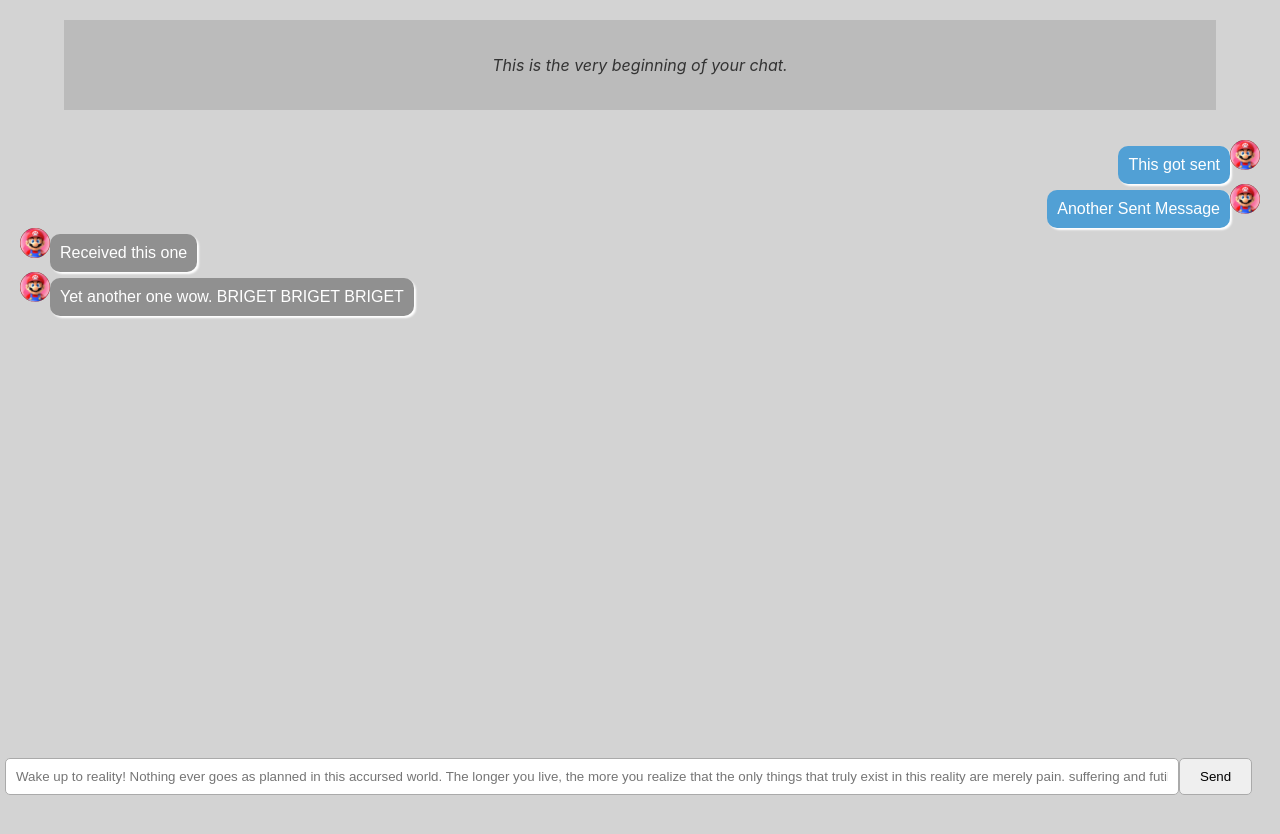
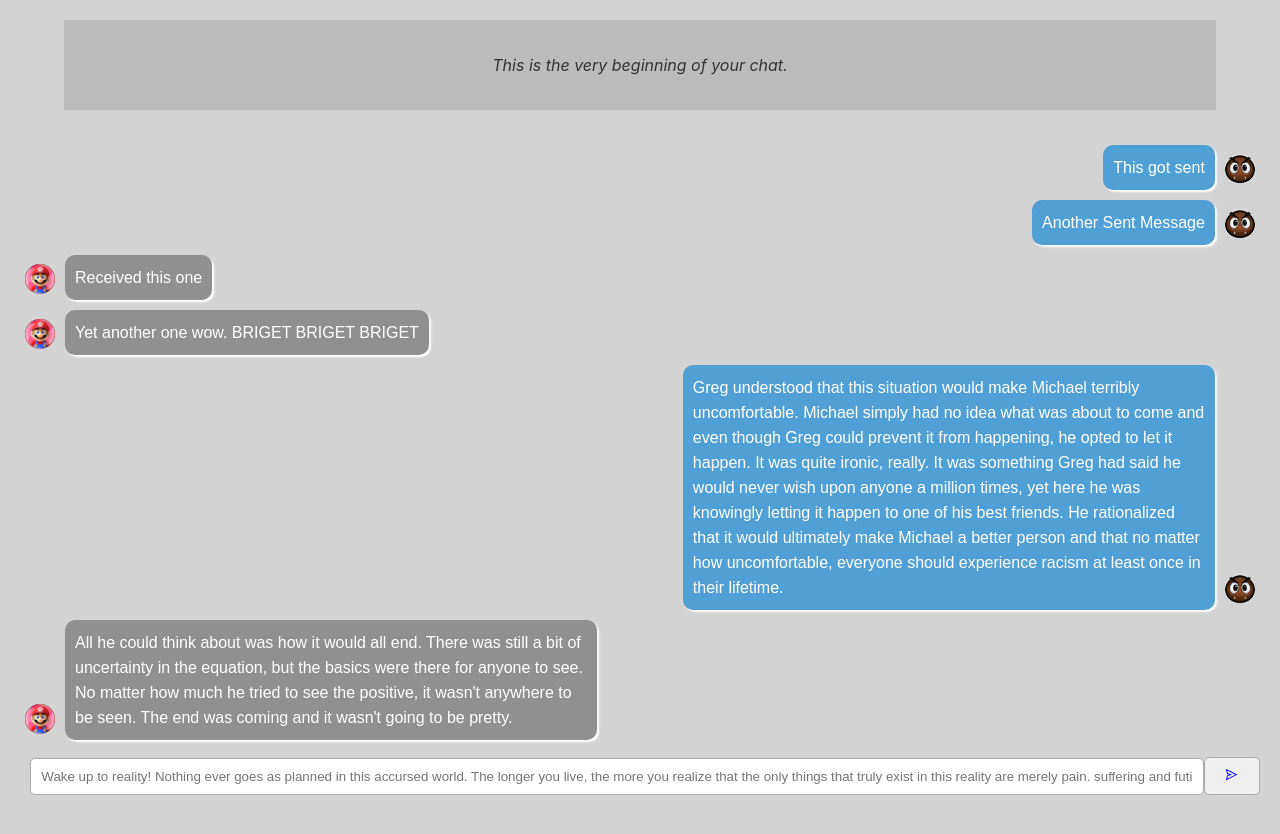
Before and after one commit to thatonenerd2000/advanced_chat_app, a React app in the folder adv_chat_app/: page / in a window 1280 px wide. Built offline with nearby package versions, Linux system fonts and the light colour scheme.

Commit message:
Main Chat Screen Styling Done

```diff
--- a/adv_chat_app/package.json
+++ b/adv_chat_app/package.json
@@ -8,6 +8,7 @@
     "@testing-library/user-event": "^12.8.3",
     "react": "^17.0.2",
     "react-dom": "^17.0.2",
+    "react-icons": "^4.2.0",
     "react-scripts": "4.0.3",
     "sass": "^1.37.5",
     "web-vitals": "^1.1.2"
--- a/adv_chat_app/src/front_comp/ChatBubble.jsx
+++ b/adv_chat_app/src/front_comp/ChatBubble.jsx
@@ -2,13 +2,14 @@ import React,{useState,useEffect,useContext} from 'react';
 import "./front_comp_style.scss";
 
 import sentAvatar from "../assets/sentAvatar.jpg"
+import receiveAvatar from "../assets/receiveAvatar.jpg"
 
 const ChatBubble = (props) => {
     return (
         <div className={"bubble_container " + props.MessageType}>
             {/* Render before the chat */}
-            <img src={sentAvatar} id="sentAvatar" style={{
-                display: props.MessageType == "sent" ? "none" : ""
+            <img src={sentAvatar} id="sentAvatar" className="avatar" style={{
+                display: props.MessageType == "sent" ? "none" : "inlineBlock"
                 }}>
             </img>
 
@@ -17,8 +18,8 @@ const ChatBubble = (props) => {
             </div>
 
             {/* Render after the chat */}
-            <img src={sentAvatar} id="sentAvatar" style={{
-                display: props.MessageType == "receive" ? "none" : ""
+            <img src={receiveAvatar} id="receiveAvatar" className="avatar" style={{
+                display: props.MessageType == "receive" ? "none" : "inlineBlock"
                 }}>
             </img>
         </div>
--- a/adv_chat_app/src/front_comp/InputMessage.jsx
+++ b/adv_chat_app/src/front_comp/InputMessage.jsx
@@ -1,11 +1,14 @@
 import React,{useState,useEffect,useContext} from 'react';
 import "./front_comp_style.scss"
+
+//Icon
+import {AiOutlineSend} from "react-icons/ai";
 
 const InputMessage = () => {
     return (
         <div id="inputContainer">
             <input type="text" id="inputText" placeholder="Wake up to reality! Nothing ever goes as planned in this accursed world. The longer you live, the more you realize that the only things that truly exist in this reality are merely pain. suffering and futility. Listen, everywhere you look in this world, wherever there is light, there will always be shadows to be found as well. As long as there is a concept of victors, the vanquished will also exist. The selfish intent of wanting to preserve peace, initiates war. and hatred is born in order to protect love. There are nexuses causal relationships that cannot be separated - Madara Uchiha,"></input>
-            <button>Send</button>
+            <button><AiOutlineSend style={{color:"blue"}}/></button>
         </div>
     )
 }
--- a/adv_chat_app/src/front_comp/MainScreen.jsx
+++ b/adv_chat_app/src/front_comp/MainScreen.jsx
@@ -14,8 +14,12 @@ const MainScreen = () => {
                 <ChatBubble MessageType="sent">Another Sent Message</ChatBubble>
                 <ChatBubble MessageType="receive">Received this one</ChatBubble>
                 <ChatBubble MessageType="receive">Yet another one wow. BRIGET BRIGET BRIGET</ChatBubble>
+                <ChatBubble MessageType="sent">Greg understood that this situation would make Michael terribly uncomfortable. Michael simply had no idea what was about to come and even though Greg could prevent it from happening, he opted to let it happen. It was quite ironic, really. It was something Greg had said he would never wish upon anyone a million times, yet here he was knowingly letting it happen to one of his best friends. He rationalized that it would ultimately make Michael a better person and that no matter how uncomfortable, everyone should experience racism at least once in their lifetime.</ChatBubble>
+                <ChatBubble MessageType="receive">All he could think about was how it would all end. There was still a bit of uncertainty in the equation, but the basics were there for anyone to see. No matter how much he tried to see the positive, it wasn't anywhere to be seen. The end was coming and it wasn't going to be pretty.</ChatBubble>
 
-                <InputMessage/>
+                <div id="inputContainer">
+                    <InputMessage/>
+                </div>
             </div>
         </>
     )
--- a/adv_chat_app/src/front_comp/front_comp_style.scss
+++ b/adv_chat_app/src/front_comp/front_comp_style.scss
@@ -32,6 +32,11 @@ $hexMod:rgb(110, 207, 162);
     text-align: left;
 }
 
+.bubble_container p {
+    text-align:left;
+    line-height:25px;
+}
+
 .bubble {
     display: inline-block;
     max-width:40vw;
@@ -41,6 +46,7 @@ $hexMod:rgb(110, 207, 162);
     border-radius: 10px;
     box-shadow: 2px 2px 2px #FFFFFF;
     clear: both;
+    margin:5px;
 }
 
 .bubble:first-child {
@@ -75,7 +81,7 @@ $hexMod:rgb(110, 207, 162);
 #inputContainer{
     padding: 5px;
     position:fixed;
-    left:0;
+    left:0%;
     bottom: 0;
     border-radius: 10px;
     margin: 0 auto;
@@ -92,3 +98,18 @@ $hexMod:rgb(110, 207, 162);
     height:30px;
     border-radius: 100%;
 }
+
+#receiveAvatar{
+    height:30px;
+    border-radius: 100%;
+}
+
+.avatar{
+    vertical-align:middle;
+    margin:5px;
+}
+
+#inputContainer{
+    width: 100vw;
+    text-align: center;
+}
```
Also changed, not shown: adv_chat_app/src/assets/receiveAvatar.jpg (added), 1 other file.
